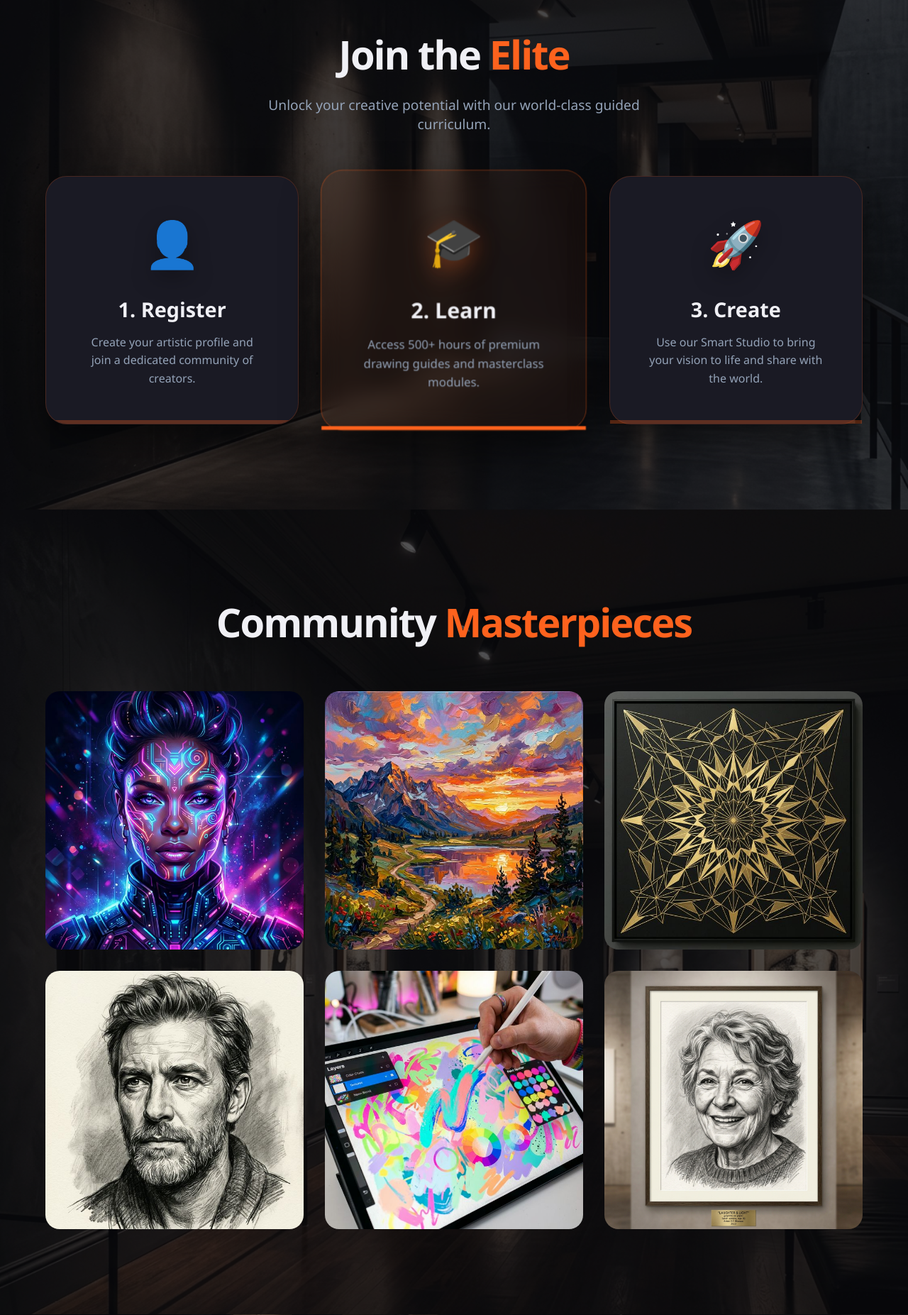
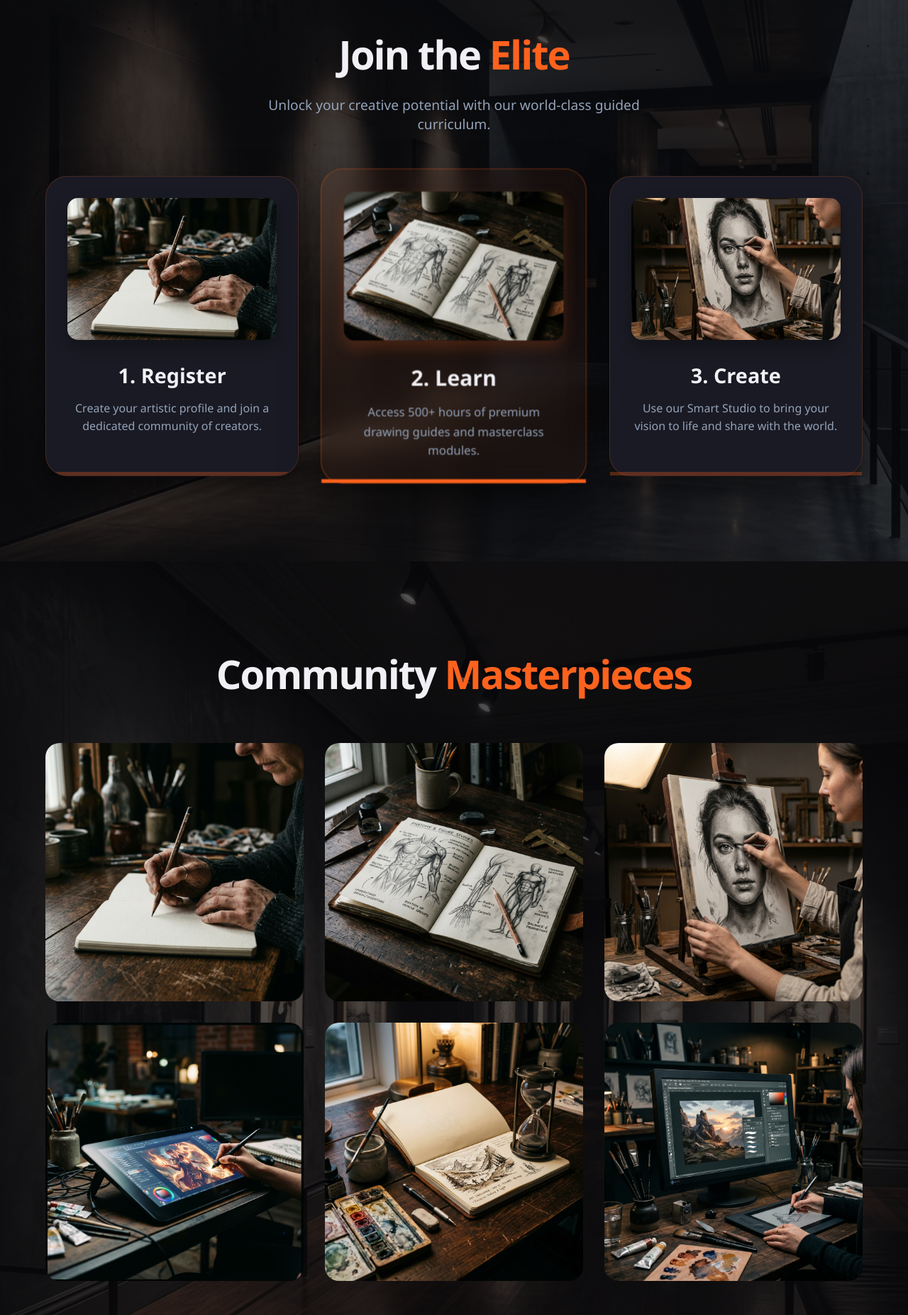
Before and after one commit to Chamika-Herath/sldrawing, a PHP site: page /View-List/ in a window 1280 px wide. Shown: the part 1520-3373 px from the top of the page at 71% size. Run offline with PHP 8.4, Linux system fonts and the light colour scheme; some libraries are stand-ins or nearby versions.

Commit message:
ommit 6.1

```diff
--- a/UxUI-Back/Homepage/booking-guide.php
+++ b/UxUI-Back/Homepage/booking-guide.php
@@ -6,22 +6,22 @@
         <p class="reveal" style="color: var(--text-dim); margin-bottom: 60px; font-size: 1.2rem; max-width: 600px; margin-left: auto; margin-right: auto;">Unlock your creative potential with our world-class guided curriculum.</p>
 
         <div style="display: grid; grid-template-columns: repeat(auto-fit, minmax(300px, 1fr)); gap: 40px;">
-            <div class="glass reveal" style="padding: 50px; border-radius: 30px; transition: all 0.4s ease; cursor: pointer; position: relative; overflow: hidden; background: var(--surface);">
-                <div style="font-size: 4rem; margin-bottom: 30px; filter: drop-shadow(0 10px 15px rgba(0,0,0,0.3));">👤</div>
+            <div class="glass reveal" style="padding: 30px; border-radius: 30px; transition: all 0.4s ease; cursor: pointer; position: relative; overflow: hidden; background: var(--surface);">
+                <img src="/assets/images/booking_card_1.png" style="width: 100%; height: 200px; object-fit: cover; border-radius: 15px; margin-bottom: 25px; box-shadow: 0 10px 20px rgba(0,0,0,0.3);">
                 <h3 style="font-size: 1.8rem; margin-bottom: 15px; color: var(--text);">1. Register</h3>
                 <p style="color: var(--text-dim); line-height: 1.6;">Create your artistic profile and join a dedicated community of creators.</p>
                 <div style="position: absolute; bottom: 0; left: 0; width: 100%; height: 5px; background: var(--primary); opacity: 0.3;"></div>
             </div>
 
-            <div class="glass reveal" style="padding: 50px; border-radius: 30px; transition: all 0.4s ease; cursor: pointer; background: rgba(254, 98, 29, 0.05); border-color: rgba(254, 98, 29, 0.4); transform: scale(1.05);">
-                <div style="font-size: 4rem; margin-bottom: 30px; filter: drop-shadow(0 10px 15px rgba(254,98,29,0.3));">🎓</div>
+            <div class="glass reveal" style="padding: 30px; border-radius: 30px; transition: all 0.4s ease; cursor: pointer; background: rgba(254, 98, 29, 0.05); border-color: rgba(254, 98, 29, 0.4); transform: scale(1.05);">
+                <img src="/assets/images/booking_card_2.png" style="width: 100%; height: 200px; object-fit: cover; border-radius: 15px; margin-bottom: 25px; box-shadow: 0 10px 20px rgba(254,98,29,0.2);">
                 <h3 style="font-size: 1.8rem; margin-bottom: 15px; color: var(--text);">2. Learn</h3>
                 <p style="color: var(--text-dim); line-height: 1.6;">Access 500+ hours of premium drawing guides and masterclass modules.</p>
                 <div style="position: absolute; bottom: 0; left: 0; width: 100%; height: 5px; background: var(--primary);"></div>
             </div>
 
-            <div class="glass reveal" style="padding: 50px; border-radius: 30px; transition: all 0.4s ease; cursor: pointer; background: var(--surface);">
-                <div style="font-size: 4rem; margin-bottom: 30px; filter: drop-shadow(0 10px 15px rgba(0,0,0,0.3));">🚀</div>
+            <div class="glass reveal" style="padding: 30px; border-radius: 30px; transition: all 0.4s ease; cursor: pointer; background: var(--surface);">
+                <img src="/assets/images/booking_card_3.png" style="width: 100%; height: 200px; object-fit: cover; border-radius: 15px; margin-bottom: 25px; box-shadow: 0 10px 20px rgba(0,0,0,0.3);">
                 <h3 style="font-size: 1.8rem; margin-bottom: 15px; color: var(--text);">3. Create</h3>
                 <p style="color: var(--text-dim); line-height: 1.6;">Use our Smart Studio to bring your vision to life and share with the world.</p>
                 <div style="position: absolute; bottom: 0; left: 0; width: 100%; height: 5px; background: var(--primary); opacity: 0.3;"></div>
--- a/UxUI-Back/Homepage/card-section.php
+++ b/UxUI-Back/Homepage/card-section.php
@@ -1,6 +1,6 @@
 <style>
     .feature-card {
-        padding: 60px 40px;
+        padding: 30px;
         border-radius: 40px;
         transition: all 0.5s cubic-bezier(0.175, 0.885, 0.32, 1.275);
         position: relative;
@@ -44,21 +44,21 @@
     <div style="position: absolute; top: 0; left: 0; width: 100%; height: 100%; background: rgba(11, 11, 15, 0.7); z-index: 0; pointer-events: none;"></div>
     <div class="container card-grid" style="display: grid; grid-template-columns: repeat(auto-fit, minmax(350px, 1fr)); gap: 40px; position: relative; z-index: 1;">
         <div class="feature-card reveal" style="background: var(--surface); border-color: rgba(255,255,255,0.05);">
-            <div class="icon-box" style="background: rgba(255,255,255,0.05); color: var(--text);">🖌️</div>
+            <img src="/assets/images/feature_card_1.png" style="width: 100%; height: 220px; object-fit: cover; border-radius: 20px; margin-bottom: 25px; box-shadow: 0 10px 20px rgba(0,0,0,0.3);">
             <h2 style="font-size: 2.2rem; margin-bottom: 15px; font-weight: 800; color: var(--text);">Smart Studio</h2>
             <p style="color: var(--text-dim); line-height: 1.7; font-size: 1.1rem;">Our interactive AI-powered studio allows you to isolate subjects, refine colors, and apply professional textures in seconds.</p>
             <a href="/studio.php" style="display: inline-block; margin-top: 30px; color: var(--primary); text-decoration: none; font-weight: 800; text-transform: uppercase; font-size: 0.9rem; letter-spacing: 1px;">Launch Editor &rarr;</a>
         </div>
 
         <div class="feature-card highlight reveal" style="background: var(--surface); border-color: var(--primary);">
-            <div class="icon-box" style="background: var(--primary); color: #fff;">🎯</div>
+            <img src="/assets/images/feature_card_2.png" style="width: 100%; height: 220px; object-fit: cover; border-radius: 20px; margin-bottom: 25px; box-shadow: 0 10px 20px rgba(254,98,29,0.2);">
             <h2 style="font-size: 2.2rem; margin-bottom: 15px; font-weight: 800; color: var(--text);">Daily Challenges</h2>
             <p style="color: var(--text-dim); line-height: 1.7; font-size: 1.1rem;">Step out of your comfort zone with our rotating daily prompts. Join thousands of artists in the 'Daily Spark' community event.</p>
             <a href="/challenges.php" style="display: inline-block; margin-top: 30px; color: var(--primary); text-decoration: none; font-weight: 800; text-transform: uppercase; font-size: 0.9rem; letter-spacing: 1px;">Join Challenge &rarr;</a>
         </div>
 
         <div class="feature-card reveal" style="background: var(--surface); border-color: rgba(255,255,255,0.05);">
-            <div class="icon-box" style="background: rgba(255,255,255,0.05); color: var(--text);">📚</div>
+            <img src="/assets/images/feature_card_3.png" style="width: 100%; height: 220px; object-fit: cover; border-radius: 20px; margin-bottom: 25px; box-shadow: 0 10px 20px rgba(0,0,0,0.3);">
             <h2 style="font-size: 2.2rem; margin-bottom: 15px; font-weight: 800; color: var(--text);">Pro Tutorials</h2>
             <p style="color: var(--text-dim); line-height: 1.7; font-size: 1.1rem;">Over 500+ hours of video content covering everything from foundational sketches to hyper-realistic coloring techniques.</p>
             <a href="/tutorials.php" style="display: inline-block; margin-top: 30px; color: var(--primary); text-decoration: none; font-weight: 800; text-transform: uppercase; font-size: 0.9rem; letter-spacing: 1px;">Start Learning &rarr;</a>
--- a/UxUI-Back/Homepage/gallery-section.php
+++ b/UxUI-Back/Homepage/gallery-section.php
@@ -38,22 +38,22 @@
 
         <div class="gallery-grid">
             <div class="gallery-item reveal" style="transition-delay: 0.1s;">
-                <img src="/assets/images/gallery_item_1_1773937144132.png">
+                <img src="/assets/images/booking_card_1.png">
             </div>
             <div class="gallery-item reveal" style="transition-delay: 0.2s;">
-                <img src="/assets/images/gallery_item_2_1773937165255.png">
+                <img src="/assets/images/booking_card_2.png">
             </div>
             <div class="gallery-item reveal" style="transition-delay: 0.3s;">
-                <img src="/assets/images/gallery_item_3_1773937185116.png">
+                <img src="/assets/images/booking_card_3.png">
             </div>
             <div class="gallery-item reveal" style="transition-delay: 0.4s;">
-                <img src="/assets/images/tutorial_portrait_1773936991179.png">
+                <img src="/assets/images/feature_card_1.png">
             </div>
             <div class="gallery-item reveal" style="transition-delay: 0.5s;">
-                <img src="/assets/images/tutorial_coloring_1773937010332.png">
+                <img src="/assets/images/feature_card_2.png">
             </div>
             <div class="gallery-item reveal" style="transition-delay: 0.6s;">
-                <img src="/assets/images/gallery_item_new.png">
+                <img src="/assets/images/feature_card_3.png">
             </div>
         </div>
     </div>
```
Also changed, not shown: assets/images/booking_card_1.png (added), assets/images/booking_card_2.png (added), assets/images/booking_card_3.png (added), assets/images/feature_card_1.png (added), assets/images/feature_card_2.png (added), assets/images/feature_card_3.png (added), assets/images/hero.png (deleted), assets/images/paper roll.png (deleted), 5 other files.
